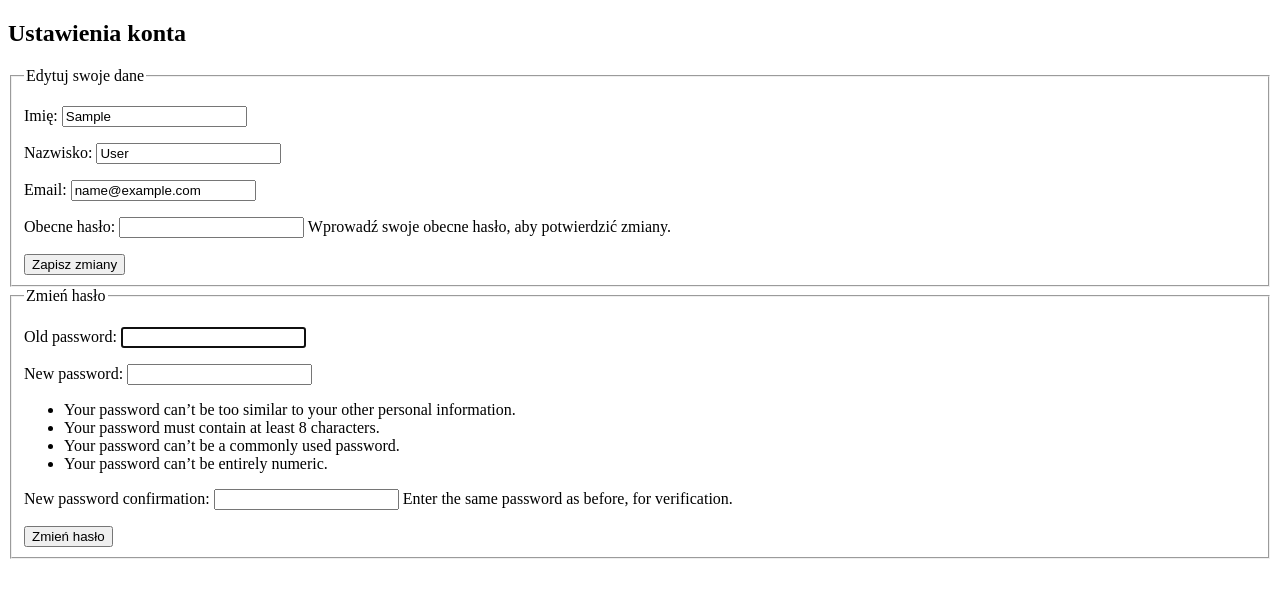
After one commit to MarcinKostr/ONL_PYT_W_34_Trello_PortfolioLab, a Django app: page /settings/ in a window 1280 px wide. The commit adds this page. Shown: the top 598 px of the page. Run offline with Django 5.2, Linux system fonts and the light colour scheme; the visitor is signed in with stand-in values (Sample User, id 1).

Commit message:
Zmiana danych użytkownika oraz hasła

```diff
--- a/my_project/my_project/urls.py
+++ b/my_project/my_project/urls.py
@@ -20,6 +20,7 @@ from django.urls import path
 from oddam_w_dobre_rece_app.views import (login_view,
                                           logout_view,
                                           user_profile_view,
+                                          edit_user_view,
                                           register_view,
                                           add_donation_view,
                                           landing_page_view)
@@ -28,6 +29,7 @@ urlpatterns = [
     path('admin/', admin.site.urls),
     path('login/', login_view, name='login'),
     path('logout/', logout_view, name='logout'),
+    path('settings/', edit_user_view, name='edit_user'),
     path('register/', register_view, name='register'),
     path('profile/', user_profile_view, name='user_profile'),
     path('add_donation/', add_donation_view, name='add_donation'),
--- a/my_project/oddam_w_dobre_rece_app/forms.py
+++ b/my_project/oddam_w_dobre_rece_app/forms.py
@@ -26,3 +26,22 @@ class RegisterForm(forms.Form):
         if User.objects.filter(email=email).exists():
             raise ValidationError("Ten email jest już zajęty.")
         return email
+
+
+
+class EditUserForm(forms.ModelForm):
+    password = forms.CharField(
+        widget=forms.PasswordInput,
+        label='Obecne hasło',
+        required=True,
+        help_text='Wprowadź swoje obecne hasło, aby potwierdzić zmiany.'
+    )
+
+    class Meta:
+        model = User
+        fields = ['first_name', 'last_name', 'email']
+        labels = {
+            'first_name': 'Imię',
+            'last_name': 'Nazwisko',
+            'email': 'Email'
+        }
--- a/my_project/oddam_w_dobre_rece_app/templates/base.html
+++ b/my_project/oddam_w_dobre_rece_app/templates/base.html
@@ -21,7 +21,7 @@
 
 
                 <li><a href="{% url 'user_profile' %}">Profil</a></li>
-                <li><a href="#">Ustawienia</a></li>
+                <li><a href="{% url 'edit_user' %}">Ustawienia</a></li>
                  {% if user.is_superuser %}
                   <li><a href="/admin/">Panel administracyjny</a></li>
                   {% endif %}
--- /dev/null
+++ b/my_project/oddam_w_dobre_rece_app/templates/edit_user.html
@@ -0,0 +1,36 @@
+<!DOCTYPE html>
+<html lang="pl">
+<head>
+    <meta charset="UTF-8">
+    <meta name="viewport" content="width=device-width, initial-scale=1.0">
+    <title>Ustawienia konta</title>
+
+</head>
+<body>
+    <h2>Ustawienia konta</h2>
+
+    <form method="POST">
+        {% csrf_token %}
+        <fieldset>
+            <legend>Edytuj swoje dane</legend>
+            {{ user_form.as_p }}
+            <button type="submit" name="save_user">Zapisz zmiany</button>
+        </fieldset>
+    </form>
+
+    <form method="POST">
+        {% csrf_token %}
+        <fieldset>
+            <legend>Zmień hasło</legend>
+            {{ password_form.as_p }}
+            <button type="submit" name="change_password">Zmień hasło</button>
+        </fieldset>
+    </form>
+
+    {% if messages %}
+        {% for message in messages %}
+            <p>{{ message }}</p>
+        {% endfor %}
+    {% endif %}
+</body>
+</html>
--- a/my_project/oddam_w_dobre_rece_app/views.py
+++ b/my_project/oddam_w_dobre_rece_app/views.py
@@ -1,11 +1,14 @@
 from django.shortcuts import render, redirect
 from django.contrib.auth.models import User
-from .forms import RegisterForm
-from django.contrib.auth import authenticate, login, logout
+from .forms import RegisterForm, EditUserForm
+from django.contrib.auth import authenticate, login, logout, update_session_auth_hash
 from django.urls import reverse
 from .models import Institution, Category, Donation
 from django.db.models import Sum
 from django.contrib.auth.decorators import login_required
+from django.contrib import messages
+from django.contrib.auth.forms import PasswordChangeForm
+
 
 
 def login_view(request):
@@ -13,19 +16,19 @@ def login_view(request):
         email = request.POST.get('email')
         password = request.POST.get('password')
 
-        # Sprawdzamy, czy użytkownik istnieje na podstawie adresu e-mail
+
         if not User.objects.filter(email=email).exists():
             return redirect('register')
 
-        # Uwierzytelnianie użytkownika
+
         user = authenticate(request, username=email, password=password)
 
         if user is not None:
-            # Jeśli uwierzytelnianie się powiedzie
+
             login(request, user)
-            return redirect('landing_page')  # Przekierowanie na stronę główną
+            return redirect('landing_page')
         else:
-            # Jeśli uwierzytelnianie się nie powiedzie
+
             return render(request, 'login.html', {'error': 'Błędny login lub hasło'})
     else:
         return render(request, 'login.html')
@@ -41,7 +44,7 @@ def register_view(request):
     if request.method == 'POST':
         form = RegisterForm(request.POST)
         if form.is_valid():
-            # Tworzymy nowego użytkownika
+
             user = User.objects.create(
                 username=form.cleaned_data['email'],  # email jako username
                 first_name=form.cleaned_data['name'],
@@ -67,9 +70,45 @@ def user_profile_view(request):
 
 
 def add_donation_view(request):
-    if request.method == 'GET':
-        categories = Category.objects.all()
-        return render(request, 'form.html', {'categories': categories})
+    categories = Category.objects.all()
+    institutions = Institution.objects.all()
+    context = {
+        'categories': categories,
+        'institutions': institutions,
+    }
+    return render(request, 'form.html', context)
+
+
+@login_required
+def edit_user_view(request):
+    user = request.user
+    user_form = EditUserForm(instance=user)
+    password_form = PasswordChangeForm(user)
+
+    if request.method == 'POST':
+        if 'save_user' in request.POST:
+            user_form = EditUserForm(request.POST, instance=user)
+            if user_form.is_valid():
+                if user.check_password(request.POST.get('password')):
+                    user_form.save()
+                    messages.success(request, 'Dane zostały zaktualizowane pomyślnie.')
+                    return redirect('landing_page')
+                else:
+                    user_form.add_error('password', 'Niepoprawne hasło')
+                return redirect('edit_user')
+
+        elif 'change_password' in request.POST:
+            password_form = PasswordChangeForm(user, request.POST)
+            if password_form.is_valid():
+                password_form.save()
+                update_session_auth_hash(request, password_form.user)
+                messages.success(request, 'Hasło zostało zmienione pomyślnie.')
+                return redirect('landing_page')
+
+    return render(request, 'edit_user.html', {
+        'user_form': user_form,
+        'password_form': password_form
+    })
 
 
 def landing_page_view(request):
```
Also changed, not shown: my_project/oddam_w_dobre_rece_app/static/js/app.js (+19 -0 lines), my_project/oddam_w_dobre_rece_app/templates/form.html (+17 -25 lines).
